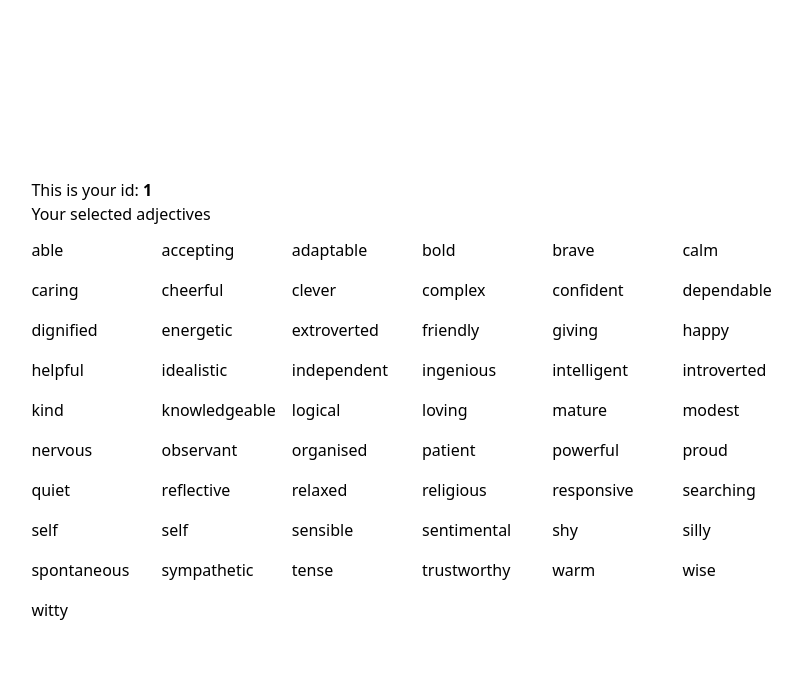
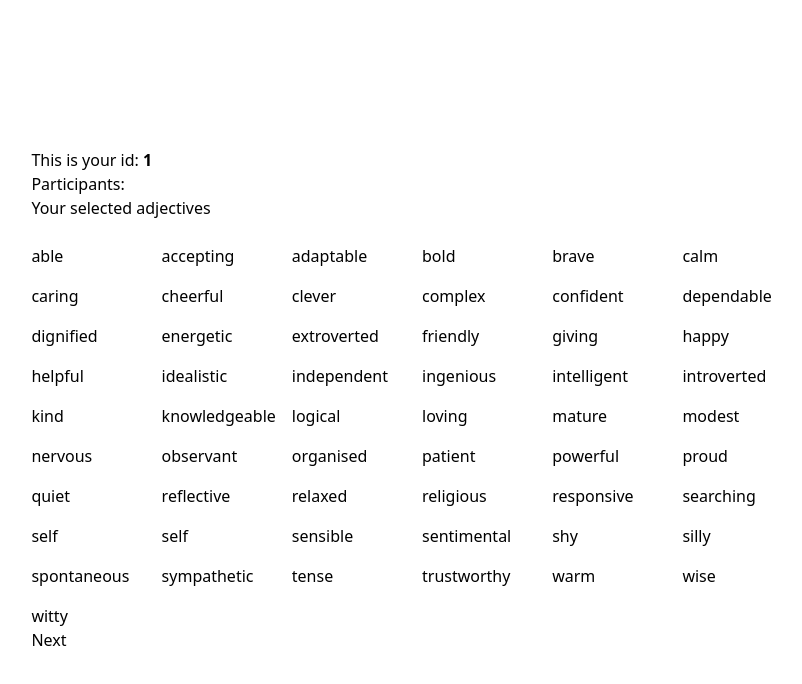
Before and after one commit to fsantiag/johari-window, a SvelteKit app: page /selection/1 in a window 1280 px wide. Shown: the top 684 px of the page, without its empty margins (226-1028 px from the left). Built offline with nearby package versions, Linux system fonts and the light colour scheme.

Commit message:
add adjective selection per participant

```diff
--- a/src/routes/room/[id]/+page.svelte
+++ b/src/routes/room/[id]/+page.svelte
@@ -1,7 +1,10 @@
 <script lang="ts">
+	import { participantsStore } from '../../stores';
 	import type { PageData } from './$types';
 
 	export let data: PageData;
+
+	participantsStore.update(() => [...data.participants]);
 </script>
 
 <p>Your room id is {data.id}</p>
--- a/src/routes/selection/[id]/+page.svelte
+++ b/src/routes/selection/[id]/+page.svelte
@@ -1,103 +1,32 @@
 <script lang="ts">
-	import { selectedAdjectivesStore } from '../../stores';
+	import { participantsStore } from '../../stores';
 	import type { PageData } from './$types';
+	import AdjectiveMatrix from './AdjectiveMatrix.svelte';
 
 	export let data: PageData;
 
-	let displayAdjectives: string[];
+	let currentParticipant = data.id;
+	let toBeEvaluated = $participantsStore.filter((participant) => participant.id != data.id);
 
-	selectedAdjectivesStore.subscribe((value) => {
-		displayAdjectives = value;
-	});
-
-	const handleClick = (event: MouseEvent) => {
-		const element = event.target as HTMLElement;
-		addAdjective(element)
-	};
-
-	const handleSpace = (event: KeyboardEvent) => {
-		if (event.key === ' ') {
-			const element = event.target as HTMLElement;
-			addAdjective(element);
+	const nextParticipant = () => {
+		if (toBeEvaluated.length > 0) {
+			currentParticipant = toBeEvaluated[0].id;
+			toBeEvaluated = toBeEvaluated.filter((participant) => participant.id != currentParticipant);
 		}
 	};
+</script>
 
-	const addAdjective = (element: HTMLElement) => {
-		element.classList.add('bg-gray-400');
-		selectedAdjectivesStore.update((store) => {
-			const adjective = element.textContent ?? 'unknown';
-			if (!store.includes(adjective)) {
-				store.push(adjective);
-			}
-			return store;
-		});
-	};
+<p>This is your id: <b>{data.id}</b></p>
+<div>
+	Participants:
+	<ul>
+		{#each $participantsStore as p}
+			<li>{p.name}</li>
+		{/each}
+	</ul>
+</div>
 
-	const adjectives = [
-		'able',
-		'accepting',
-		'adaptable',
-		'bold',
-		'brave',
-		'calm',
-		'caring',
-		'cheerful',
-		'clever',
-		'complex',
-		'confident',
-		'dependable',
-		'dignified',
-		'energetic',
-		'extroverted',
-		'friendly',
-		'giving',
-		'happy',
-		'helpful',
-		'idealistic',
-		'independent',
-		'ingenious',
-		'intelligent',
-		'introverted',
-		'kind',
-		'knowledgeable',
-		'logical',
-		'loving',
-		'mature',
-		'modest',
-		'nervous',
-		'observant',
-		'organised',
-		'patient',
-		'powerful',
-		'proud',
-		'quiet',
-		'reflective',
-		'relaxed',
-		'religious',
-		'responsive',
-		'searching',
-		'self',
-		'self',
-		'sensible',
-		'sentimental',
-		'shy',
-		'silly',
-		'spontaneous',
-		'sympathetic',
-		'tense',
-		'trustworthy',
-		'warm',
-		'wise',
-		'witty'
-	];
-</script>
-<p>This is your id: <b>{data.id}</b></p>
-<p>Your selected adjectives</p>
-<p class="mb-3 text-gray-500 dark:text-gray-400">{displayAdjectives}</p>
-<div class="grid grid-cols-2 md:grid-cols-6 gap-4">
-	{#each adjectives as adjective, i}
-		<div class="hover:bg-slate-500" on:click={handleClick} on:keydown={handleSpace}>
-			{adjective}
-		</div>
-	{/each}
-</div>
+{#key toBeEvaluated}
+	<AdjectiveMatrix userId={currentParticipant} />
+{/key}
+<button on:click={nextParticipant}>Next</button>
--- a/src/routes/selection/[id]/+page.ts
+++ b/src/routes/selection/[id]/+page.ts
@@ -1,11 +1,7 @@
 import type { PageLoad } from './$types';
-
 
 export const load = (async ({ params }) => {
   return {
     id: params.id
   }
-
-
-  // throw error(404, 'Not found');
 }) satisfies PageLoad;
--- /dev/null
+++ b/src/routes/selection/[id]/AdjectiveMatrix.svelte
@@ -0,0 +1,42 @@
+<script lang="ts">
+	import { assignedAdjectivesStore } from '../../stores';
+	import { ADJECTIVES } from './adjectives';
+
+	export let userId: string;
+
+	let selectedAdjectives: string[] = [];
+
+	const addAdjective = (element: HTMLElement) => {
+		const adjective = element.textContent ?? 'unknown';
+		selectedAdjectives.push(adjective);
+		element.classList.add('bg-gray-400');
+		assignedAdjectivesStore.update((store) => {
+			store[userId] = selectedAdjectives;
+			return store;
+		});
+		console.log($assignedAdjectivesStore);
+	};
+
+	const handleClick = (event: MouseEvent) => {
+		const element = event.target as HTMLElement;
+		addAdjective(element);
+	};
+
+	const handleSpace = (event: KeyboardEvent) => {
+		if (event.key === ' ') {
+			const element = event.target as HTMLElement;
+			addAdjective(element);
+		}
+	};
+</script>
+
+<p>Your selected adjectives</p>
+<p>{selectedAdjectives}</p>
+<br />
+<div class="grid grid-cols-2 md:grid-cols-6 gap-4">
+	{#each ADJECTIVES as adjective, i}
+		<div class="hover:bg-slate-500" on:click={handleClick} on:keydown={handleSpace}>
+			{adjective}
+		</div>
+	{/each}
+</div>
--- /dev/null
+++ b/src/routes/selection/[id]/adjectives.ts
@@ -0,0 +1,58 @@
+
+export const ADJECTIVES = [
+    'able',
+    'accepting',
+    'adaptable',
+    'bold',
+    'brave',
+    'calm',
+    'caring',
+    'cheerful',
+    'clever',
+    'complex',
+    'confident',
+    'dependable',
+    'dignified',
+    'energetic',
+    'extroverted',
+    'friendly',
+    'giving',
+    'happy',
+    'helpful',
+    'idealistic',
+    'independent',
+    'ingenious',
+    'intelligent',
+    'introverted',
+    'kind',
+    'knowledgeable',
+    'logical',
+    'loving',
+    'mature',
+    'modest',
+    'nervous',
+    'observant',
+    'organised',
+    'patient',
+    'powerful',
+    'proud',
+    'quiet',
+    'reflective',
+    'relaxed',
+    'religious',
+    'responsive',
+    'searching',
+    'self',
+    'self',
+    'sensible',
+    'sentimental',
+    'shy',
+    'silly',
+    'spontaneous',
+    'sympathetic',
+    'tense',
+    'trustworthy',
+    'warm',
+    'wise',
+    'witty'
+];
--- a/src/routes/start/types.ts
+++ b/src/routes/start/types.ts
@@ -1,4 +1,4 @@
 export type Participant = {
-    id: number,
+    id: string,
     name: string
 }
--- a/src/routes/stores.ts
+++ b/src/routes/stores.ts
@@ -1,5 +1,9 @@
 import { writable } from 'svelte/store';
 import type { Participant } from './start/types';
 
-export const selectedAdjectivesStore = writable<string[]>([]);
 export const participantsStore = writable<Participant[]>([]);
+export const assignedAdjectivesStore = writable<AssignedAdjectivesMap>({});
+
+type AssignedAdjectivesMap = {
+    [id: string]: string[]
+}
```
